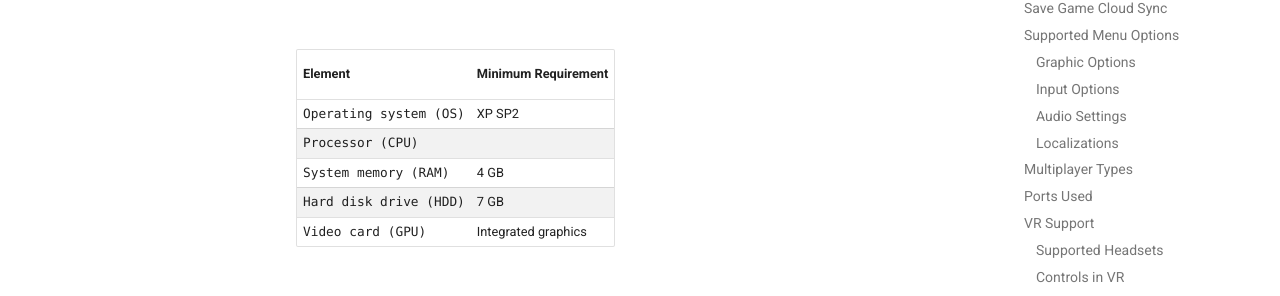
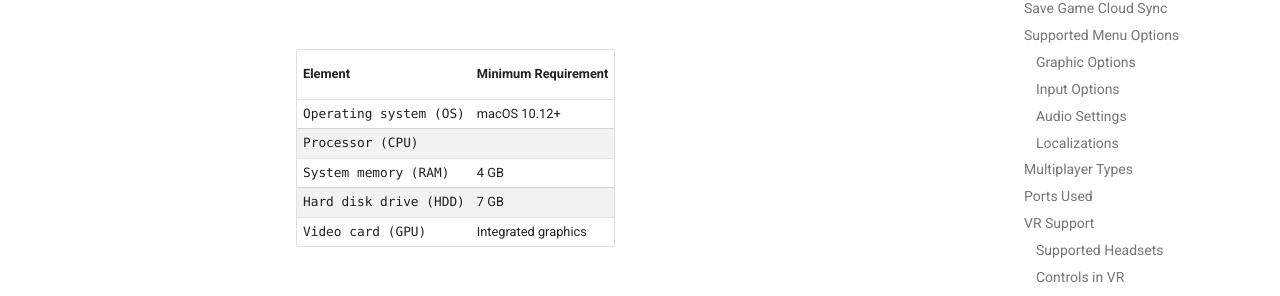
Before and after one commit to Berserk-Games/Tabletop-Simulator-Knowledge-Base, an MkDocs documentation site: the page built from docs/getting-started/technical-info.md, in a window 1280 px wide and 900 px high, scrolled down 7178 px. Shown: the part 154-450 px from the top of the window. Built offline with MkDocs 1.6.1 and Material for MkDocs 9.7.7, drawn with Linux system fonts in a browser that asks for light colours; comment, search, counter and statistics services are not loaded.

Commit message:
Correct macOS minimum requirements
Info taken from the Steam store page

```diff
--- a/docs/getting-started/technical-info.md
+++ b/docs/getting-started/technical-info.md
@@ -154,7 +154,7 @@ Video card (GPU) | Integrated graphics
 
 Element | Minimum Requirement
 -- | --
-Operating system (OS) | XP SP2
+Operating system (OS) | macOS 10.12+
 Processor (CPU) |
 System memory (RAM) | 4 GB
 Hard disk drive (HDD) | 7 GB
```
